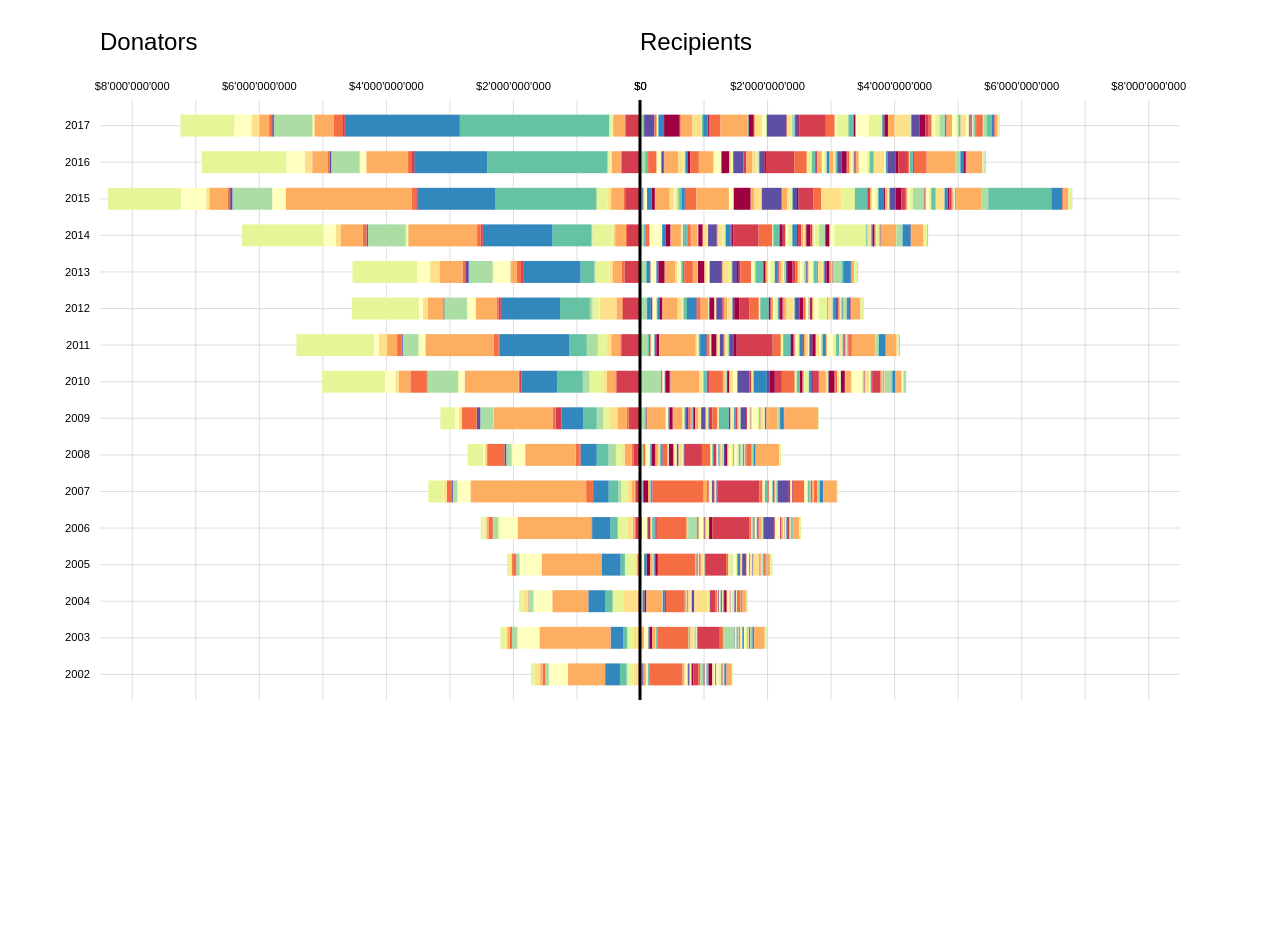
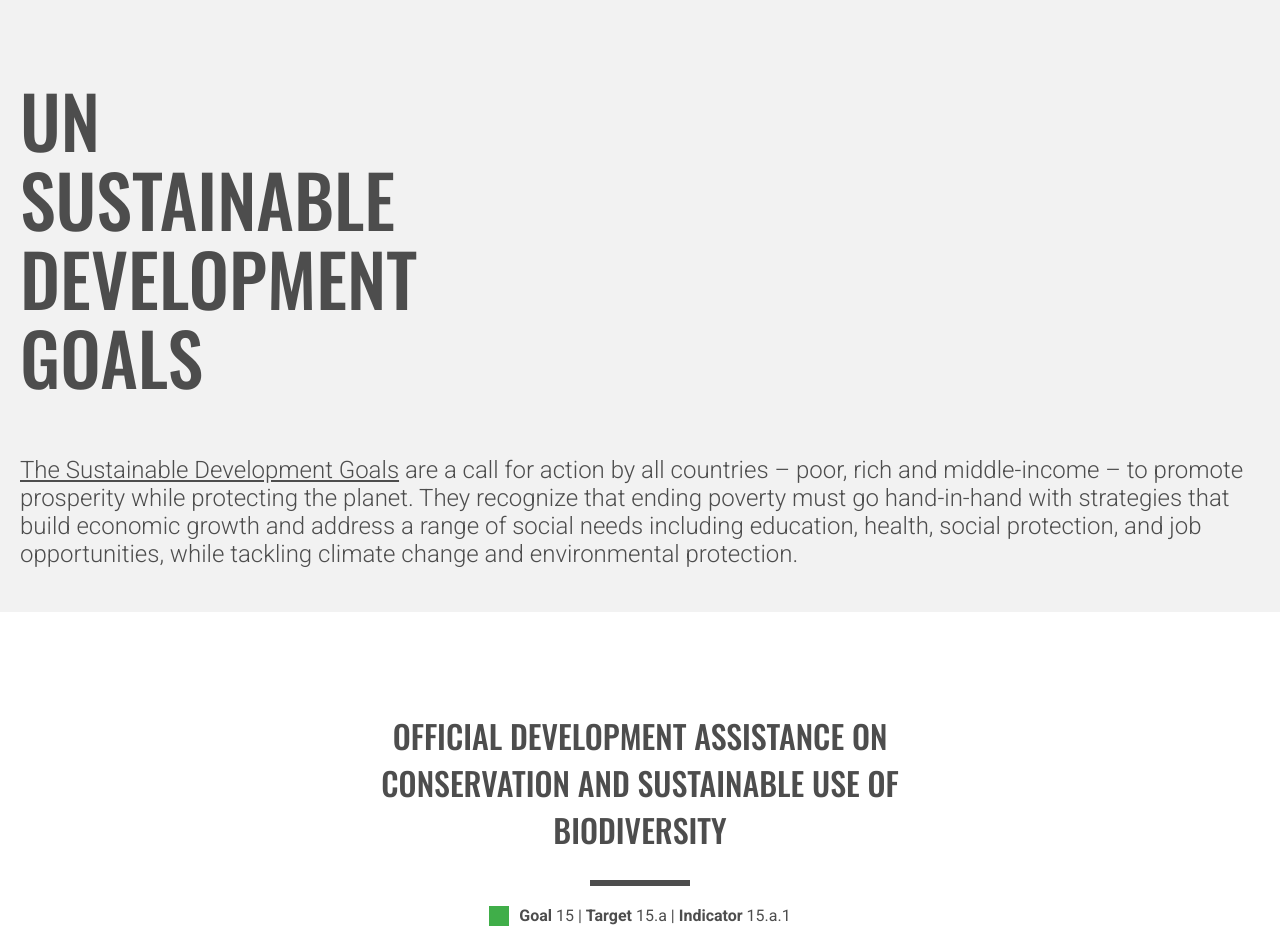
Before and after one commit to fabjeck/d3-data-visualization, a website built with webpack: page src/index.html in a window 1280 px wide. Shown: the top 952 px of the page. Before the commit the page ends 804 px from the top, so only its background shows below. Built offline with nearby package versions, Linux system fonts and the light colour scheme.

Commit message:
ui design

```diff
--- a/src/index.html
+++ b/src/index.html
@@ -5,11 +5,34 @@
   <meta charset='utf-8'>
   <meta name='viewport' content='width=device-width, initial-scale=1.0'>
   <meta http-equiv='X-UA-Compatible' content='IE=edge'>
-  <title>D3</title>
+  <link href="https://fonts.googleapis.com/css2?family=Roboto:wght@100;300;400;500;700;900&display=swap"
+    rel="stylesheet">
+  <link
+    href="https://fonts.googleapis.com/css2?family=Oswald:wght@200;300;400;500;600;700&family=Roboto:wght@100;300;400;500;700;900&display=swap"
+    rel="stylesheet">
+  <title>D3 Data-Visualization</title>
 </head>
 
 <body>
-  <section id="d3-wrapper"></section>
+  <section class="intro">
+    <h1>UN<br>Sustainable<br>Development<br>Goals</h1>
+    <h3><a href="https://www.un.org/sustainabledevelopment/">The Sustainable Development Goals</a> are a call for action
+      by all countries – poor, rich and middle-income – to
+      promote prosperity while protecting the planet. They recognize that ending poverty must go hand-in-hand with
+      strategies that build economic growth and address a range of social needs including education, health, social
+      protection, and job opportunities, while tackling climate change and environmental protection.</h3s>
+  </section>
+  <section class="d3">
+    <div class="info-wrapper">
+      <h2>Official development assistance on conservation and sustainable use of biodiversity</h2>
+      <hr>
+      <div class="target">
+        <div class="icon"></div>
+        <p><span>Goal</span> 15 | <span>Target</span> 15.a | <span>Indicator</span> 15.a.1</p>
+      </div>
+    </div>
+    <div id="d3-wrapper"></div>
+  </section>
 </body>
 
 </html>
--- a/src/scripts/d3/index.js
+++ b/src/scripts/d3/index.js
@@ -24,7 +24,7 @@
   const margin = {
     top: 100,
     right: 100,
-    bottom: 100,
+    bottom: 50,
     left: 100,
   };
   const locale = {
@@ -194,6 +194,7 @@
   /* CREATE CHART */
 
   const svg = d3.create('svg')
+    .attr('class', 'd3-chart')
     .attr('width', `${width}`)
     .attr('height', `${height}`)
     .attr('viewBox', [0, 0, width, height]);
--- /dev/null
+++ b/src/styles/_colors.scss
@@ -0,0 +1,4 @@
+$color-black: #4d4d4d;
+$color-white: #ffffff;
+$color-gray: #f2f2f2;
+$color-goal: #40AE49;
--- /dev/null
+++ b/src/styles/_layout.scss
@@ -0,0 +1,140 @@
+* {
+  box-sizing: border-box;
+}
+
+body {
+  margin: 0;
+  font-family: 'Roboto', sans-serif;
+  color: $color-black;
+}
+
+.intro {
+  padding: 20px;
+  background-color: $color-gray;
+
+  h1 {
+    font-family: 'Oswald', serif;
+    font-weight: 500;
+    text-transform: uppercase;
+    font-size: 4.5rem;
+    line-height: 1.1;
+  }
+
+  h3 {
+    font-weight: 300;
+    font-size: 1.5rem;
+
+    a {
+      color: $color-black;
+    }
+  }
+}
+
+.d3 {
+  .info-wrapper {
+    width: 50%;
+    margin: 100px auto 50px auto;
+
+    h2 {
+      font-family: "Oswald", serif;
+      font-weight: 500;
+      text-align: center;
+      font-size: 2rem;
+      text-transform: uppercase;
+    }
+
+    hr {
+      width: 100px;
+      border: 3px solid $color-black;
+    }
+
+    .target {
+      margin: 20px 0;
+      display: flex;
+      justify-content: center;
+      .icon {
+        width: 20px;
+        margin-right: 10px;
+        &::after {
+          content: '';
+          display: block;
+          width: 100%;
+          height: 0;
+          padding-top: 100%;
+          background-color: $color-goal;
+        }
+      }
+      p {
+        margin: 0;
+        align-self: center;
+        span {
+          font-weight: 700;
+        }
+      }
+    }
+  }
+
+  #d3-wrapper {
+    width: 90vw;
+    height: 0;
+    margin: 0 auto;
+    padding-top: calc(9 / 16 * 100%);
+    position: relative;
+    overflow: hidden;
+
+    .d3-chart {
+      position: absolute;
+      top: 0;
+      left: 0;
+
+      .roles-title {
+        font-size: 1.5rem;
+        font-family: 'Roboto', sans-serif;
+        font-weight: 700;
+        fill: $color-black;
+      }
+
+      .tick {
+        font-size: 0.7rem;
+        font-family: 'Roboto', sans-serif;
+        font-weight: 400;
+        fill: $color-black;
+
+        line {
+          stroke: #bbbbbb;
+          stroke-width: 0.5;
+        }
+      }
+
+      line.separator {
+        stroke: $color-black;
+        stroke-width: 3;
+      }
+    }
+  }
+
+  .tooltip {
+    padding: 5px 10px;
+    background-color: $color-black;
+    color: $color-white;
+    z-index: 10;
+    position: absolute;
+    font-size: 0.7rem;
+    margin-top: 5px;
+    opacity: 0;
+
+    &::before {
+      content: '';
+      display: block;
+      width: 0;
+      height: 0;
+      border-left: 5px solid transparent;
+      border-right: 5px solid transparent;
+      border-bottom: 5px solid $color-black;
+      position: absolute;
+      bottom: 100%;
+      left: 50%;
+      transform: translate(-50%, 0);
+    }
+  }
+}
--- a/src/styles/main.scss
+++ b/src/styles/main.scss
@@ -1,56 +1,2 @@
-* {
-  box-sizing: border-box;
-}
-
-body {
-  margin: 0;
-  font-family: sans-serif;
-}
-
-#d3-wrapper {
-  width: 100vw;
-  height: 100vh;
-}
-
-.roles-title {
-  font-size: 1.5rem;
-  fill: #000000;
-}
-
-.tick {
-  font-size: 0.7rem;
-  fill: #000000;
-  line {
-    stroke: #bbbbbb;
-    stroke-width: 0.5;
-  }
-}
-
-line.separator {
-  stroke: #000000;
-  stroke-width: 3;
-}
-
-.tooltip {
-  padding: 5px 10px;
-  background-color: #000000;
-  color: #ffffff;
-  z-index: 10;
-  position: absolute;
-  font-size: 0.7rem;
-  margin-top: 5px;
-  opacity: 0;
-  &::before {
-    content: '';
-    display: block;
-    width: 0;
-    height: 0;
-    border-left: 5px solid transparent;
-    border-right: 5px solid transparent;
-    border-bottom: 5px solid #000000;
-    position: absolute;
-    bottom: 100%;
-    left: 50%;
-    transform: translate(-50%, 0);
-  }
-}
+@import './colors';
+@import './layout';
```
